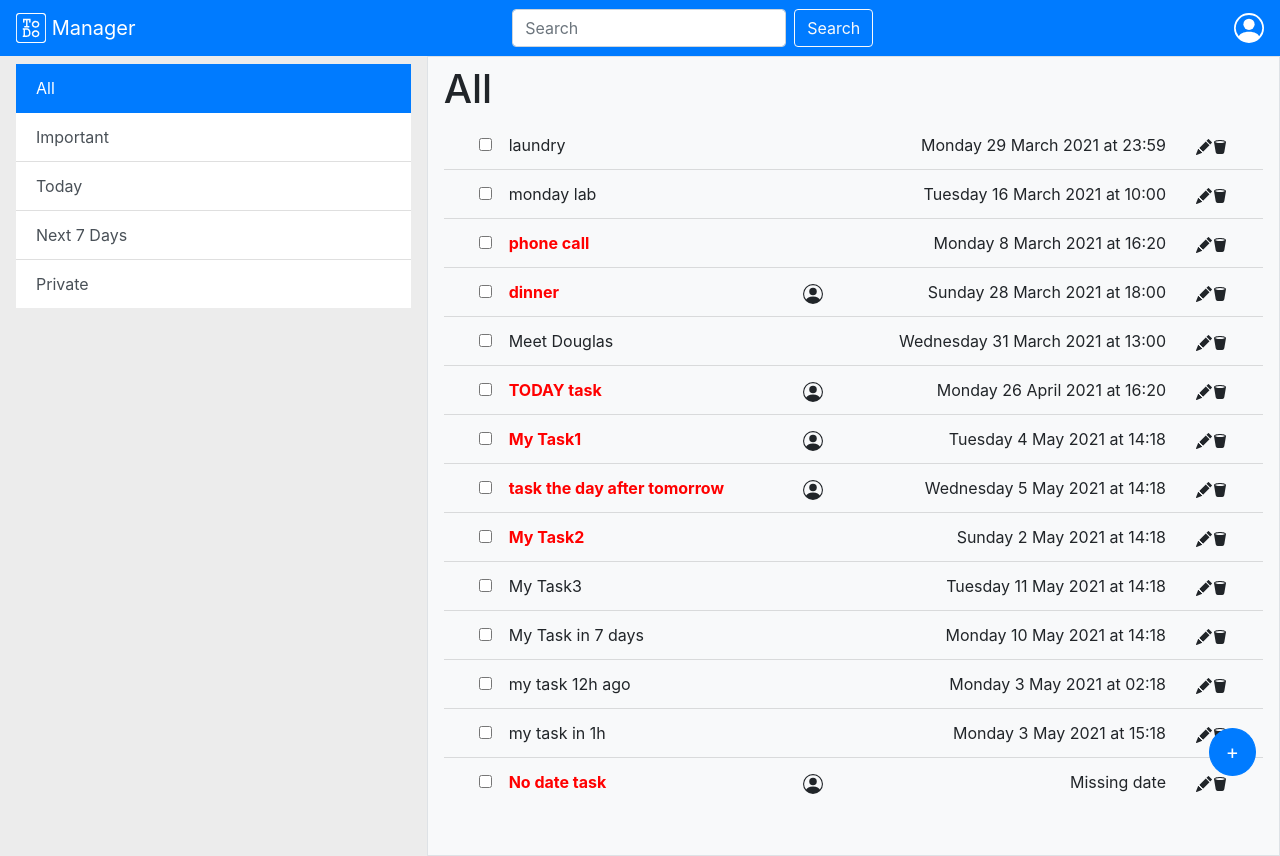
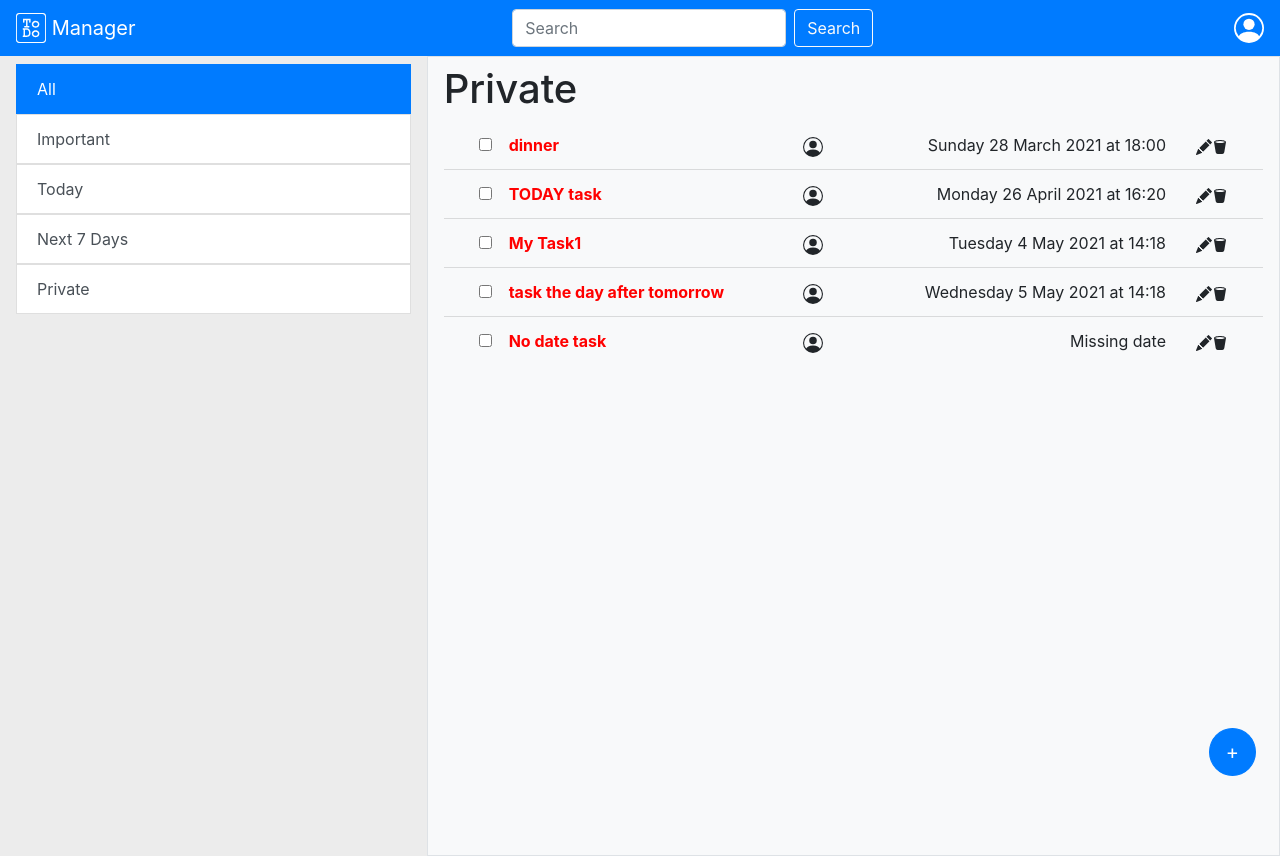
Before and after one commit to MattiaRiola/wa1_fe_todo_stateless, a React (Create React App) app in the folder biglab1/: page /Private in a window 1280 px wide. Built offline with nearby package versions, Linux system fonts and the light colour scheme.

Commit message:
feat: added routes to filters

```diff
--- a/biglab1/package.json
+++ b/biglab1/package.json
@@ -11,6 +11,7 @@
     "react": "^17.0.2",
     "react-bootstrap": "^1.5.2",
     "react-dom": "^17.0.2",
+    "react-router-dom": "^5.2.0",
     "react-scripts": "4.0.3",
     "web-vitals": "^1.1.1"
   },
--- a/biglab1/src/App.js
+++ b/biglab1/src/App.js
@@ -8,7 +8,7 @@ import Container from 'react-bootstrap/Container';
 import Row from 'react-bootstrap/Row';
 import dayjs from 'dayjs';
 import { useState } from 'react';
-import {BrowserRouter as Router, Route, Switch} from 'react-router-dom';
+import { BrowserRouter as Router, Route, Switch } from 'react-router-dom';
 
 const fakeTasks = [
   { id: 1, description: 'laundry', date: dayjs('2021-03-29T23:59'), urgent: false, private: false },
@@ -61,17 +61,37 @@ function App() {
   }
 
   return (
-    <>
+    <Router>
       <MyNavbar setOpen={setOpen} open={open} />
       <Container fluid>
         <Row className="row-height">
           <MyAside open={open} setFilter={setFilter} />
-          <MyMainContent tasks={tasks} filter={filter} deleteTask={deleteTask} editTask={editTask} />
+          <Switch>
+            <Route exact path="/" render={() =>
+              <MyMainContent tasks={tasks} filter={"All"} deleteTask={deleteTask} editTask={editTask} />
+            } />
+            <Route path="/All" render={() =>
+              <MyMainContent tasks={tasks} filter={"All"} deleteTask={deleteTask} editTask={editTask} />
+            } />
+            <Route path="/Important" render={() =>
+              <MyMainContent tasks={tasks} filter={"Important"} deleteTask={deleteTask} editTask={editTask} />
+            } />
+            <Route path="/Today" render={() =>
+              <MyMainContent tasks={tasks} filter={"Today"} deleteTask={deleteTask} editTask={editTask} />
+            } />
+            <Route path="/Next7Days" render={() =>
+              <MyMainContent tasks={tasks} filter={"Next 7 Days"} deleteTask={deleteTask} editTask={editTask} />
+            } />
+            <Route path="/Private" render={() =>
+              <MyMainContent tasks={tasks} filter={"Private"} deleteTask={deleteTask} editTask={editTask} />
+            } />
+          </Switch>
         </Row>
         <MyModal show={show} handleClose={handleClose} addTask={addTask} lastId={lastId} setLastId={setLastId} />
         <button className="btn btn-lg btn-primary rounded-circle radius" variant="primary" onClick={() => { handleShow() }}>+</button>
       </Container>
-    </>
+    </Router>
+
   );
 }
 
--- a/biglab1/src/MyAside.js
+++ b/biglab1/src/MyAside.js
@@ -1,6 +1,5 @@
-import ListGroup from 'react-bootstrap/ListGroup';
-import Col from 'react-bootstrap/Col';
-import Collapse from 'react-bootstrap/Collapse';
+import { ListGroup, Col, Collapse } from 'react-bootstrap';
+import { Link } from 'react-router-dom';
 
 function MyAside(props) {
     return (
@@ -8,11 +7,21 @@ function MyAside(props) {
             <Collapse in={props.open}>
                 <Col lg={4} as="aside" className="d-lg-block py-2 px-lg-3 aside-bg" id="menu-filter">
                     <ListGroup as="ul" defaultActiveKey="#filter-all" variant="flush">
-                        <ListGroup.Item as="li" action href="#filter-all" onClick={() => (props.setFilter('All'))}>All</ListGroup.Item>
-                        <ListGroup.Item as="li" action href="#filter-important" onClick={() => (props.setFilter('Important'))}>Important</ListGroup.Item>
-                        <ListGroup.Item as="li" action href="#filter-today" onClick={() => (props.setFilter('Today'))}>Today</ListGroup.Item>
-                        <ListGroup.Item as="li" action href="#filter-next7days" onClick={() => (props.setFilter('Next 7 Days'))}>Next 7 Days</ListGroup.Item>
-                        <ListGroup.Item as="li" action href="#filter-private" onClick={() => (props.setFilter('Private'))}>Private</ListGroup.Item>
+                        <Link to={"/All"}>
+                            <ListGroup.Item as="li" action href="#filter-all" onClick={() => (props.setFilter('All'))}>All</ListGroup.Item>
+                        </Link>
+                        <Link to={"/Important"}>
+                            <ListGroup.Item as="li" action href="#filter-important" onClick={() => (props.setFilter('Important'))}>Important</ListGroup.Item>
+                        </Link>
+                        <Link to={"/Today"}>
+                            <ListGroup.Item as="li" action href="#filter-today" onClick={() => (props.setFilter('Today'))}>Today</ListGroup.Item>
+                        </Link>
+                        <Link to={"/Next7Days"}>
+                            <ListGroup.Item as="li" action href="#filter-next7days" onClick={() => (props.setFilter('Next 7 Days'))}>Next 7 Days</ListGroup.Item>
+                        </Link>
+                        <Link to={"/Private"}>
+                            <ListGroup.Item as="li" action href="#filter-private" onClick={() => (props.setFilter('Private'))}>Private</ListGroup.Item>
+                        </Link>
                     </ListGroup>
                 </Col>
             </Collapse>
--- a/biglab1/src/MyModal.js
+++ b/biglab1/src/MyModal.js
@@ -19,6 +19,12 @@ function MyModal(props) {
     console.log(task);
 
     props.addTask(task);
+
+    setDescription('');
+    setDate('');
+    setTaskprivate(false);
+    setUrgent(false);
+
     props.handleClose();
 
     props.setLastId((old) => old+1);
```
Also changed, not shown: 1 other file (tests, documents, lock files or other folders).
